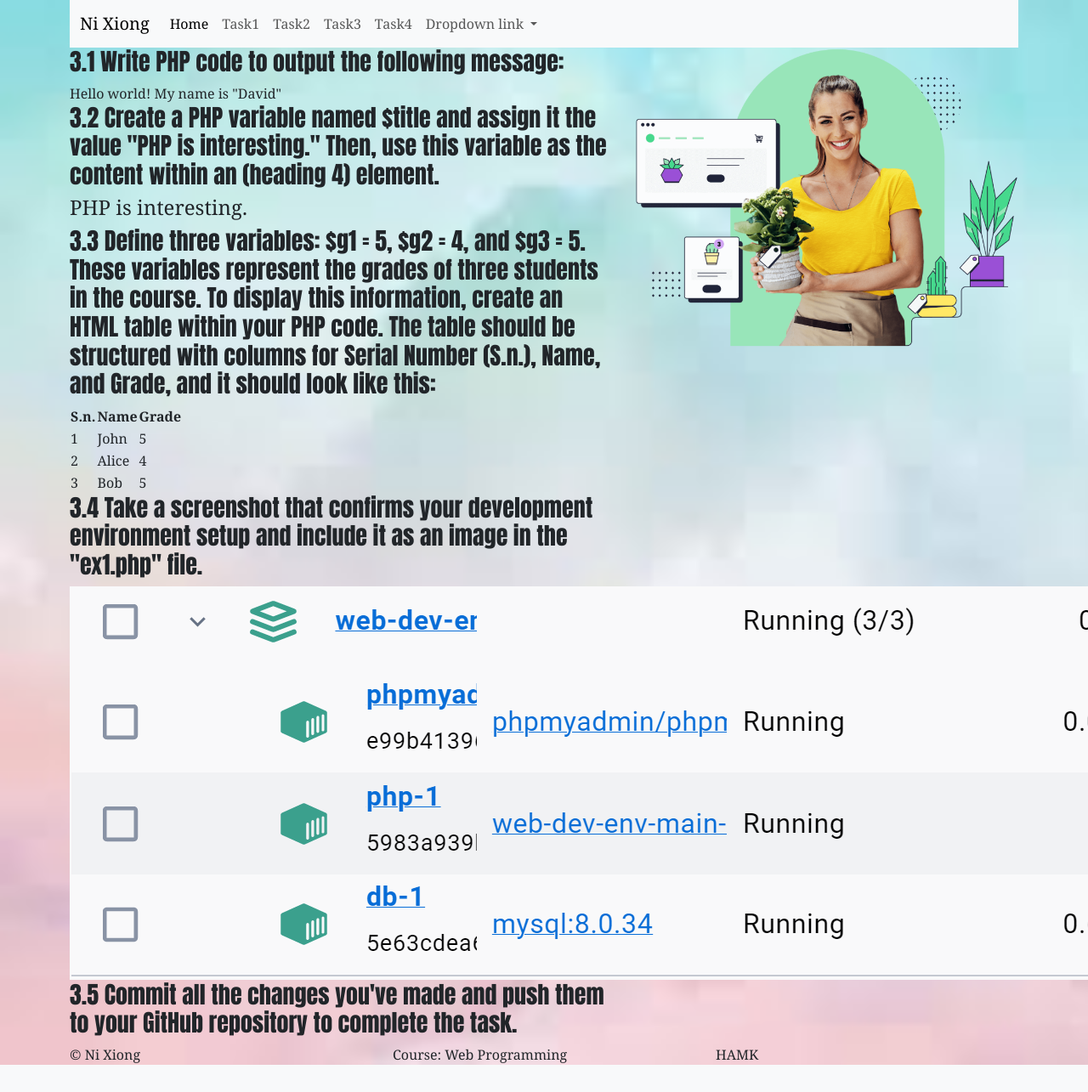
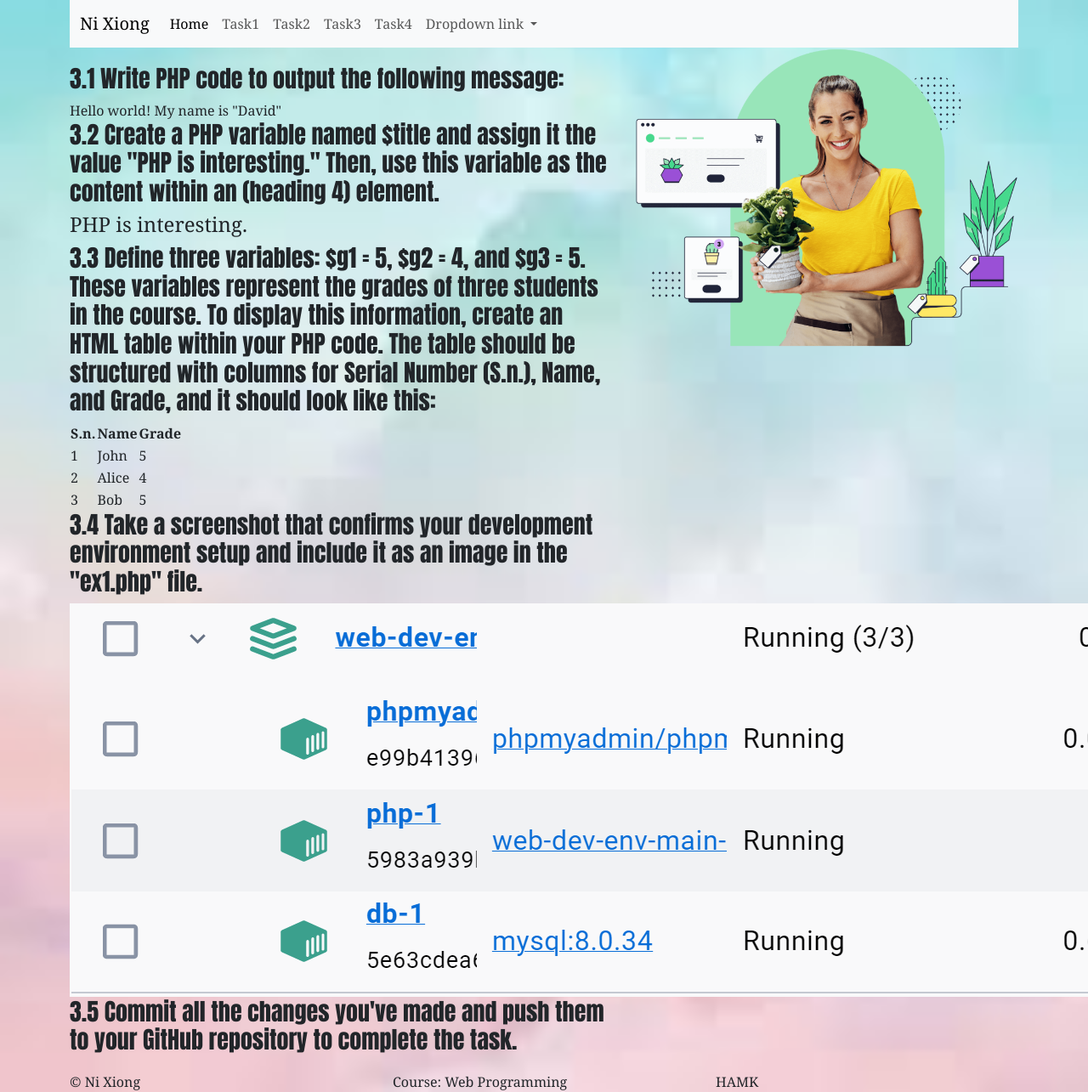
Before and after one commit to Nicky-hub371/nixiong-php-course, a PHP site: page /nicky_tasks/ex1.php in a window 1280 px wide; the page is wider, and only the part inside the window is pictured. Shown: that part at 85% size. Before the commit the page ends 1253 px from the top of that part, so only its background shows below. Run offline with PHP 8.4, Linux system fonts and the light colour scheme.

Commit message:
adjust the margin

```diff
--- a/nicky_tasks/ex1.php
+++ b/nicky_tasks/ex1.php
@@ -1,4 +1,7 @@
 <?php include'header.php'; ?>
+
+<main class="main-section">
+
 <h3>3.1 Write PHP code to output the following message: </h3>
 <?php
 // use backslash to escape special charaters like "
@@ -47,4 +50,6 @@ echo"<h4>$title</h4>";
 <h3>3.5 Commit all the changes you've made and push them to your GitHub repository
     to complete the task.</h3>
 
+</main>
+
     <?php include'footer.php'; ?>
--- a/nicky_tasks/ex2.php
+++ b/nicky_tasks/ex2.php
@@ -1,6 +1,10 @@
 <?php include'header.php'; ?>
+<main class="main-section">
+
     <h3>Hello world this is a new page</h3>
     <p>Lorem ipsum dolor, sit amet consectetur adipisicing elit. Explicabo fuga provident reiciendis
     eveniet in sapiente numquam dolores ad doloribus ducimus, iusto consequatur nemo dolore dolorum
     nihil cupiditate, deleniti quibusdam voluptate!</p>
+
+</main>
 <?php include'footer.php'; ?>
--- a/nicky_tasks/styles.css
+++ b/nicky_tasks/styles.css
@@ -17,3 +17,8 @@ h1,h2,h3{
     background-color: blueviolet;
     border-color: blueviolet;
 }
+
+.main-section{
+    margin-top: 20px;
+    margin-bottom: 20px;
+}
```
